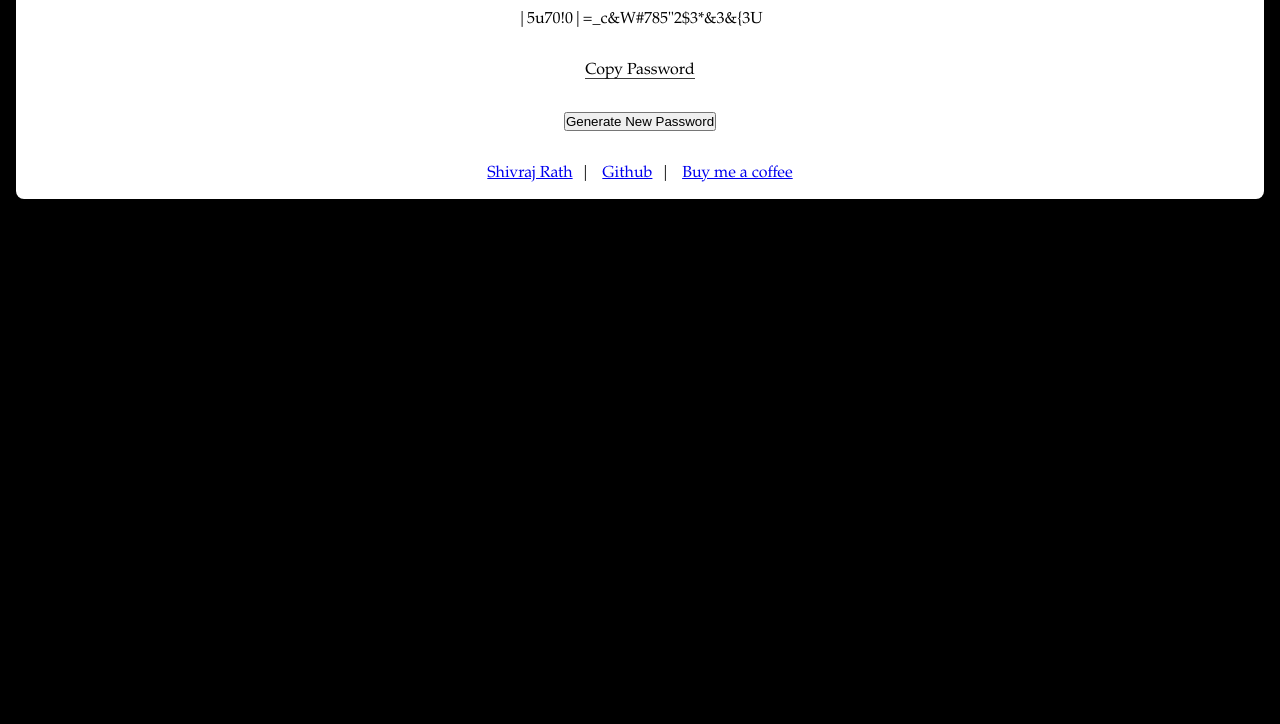
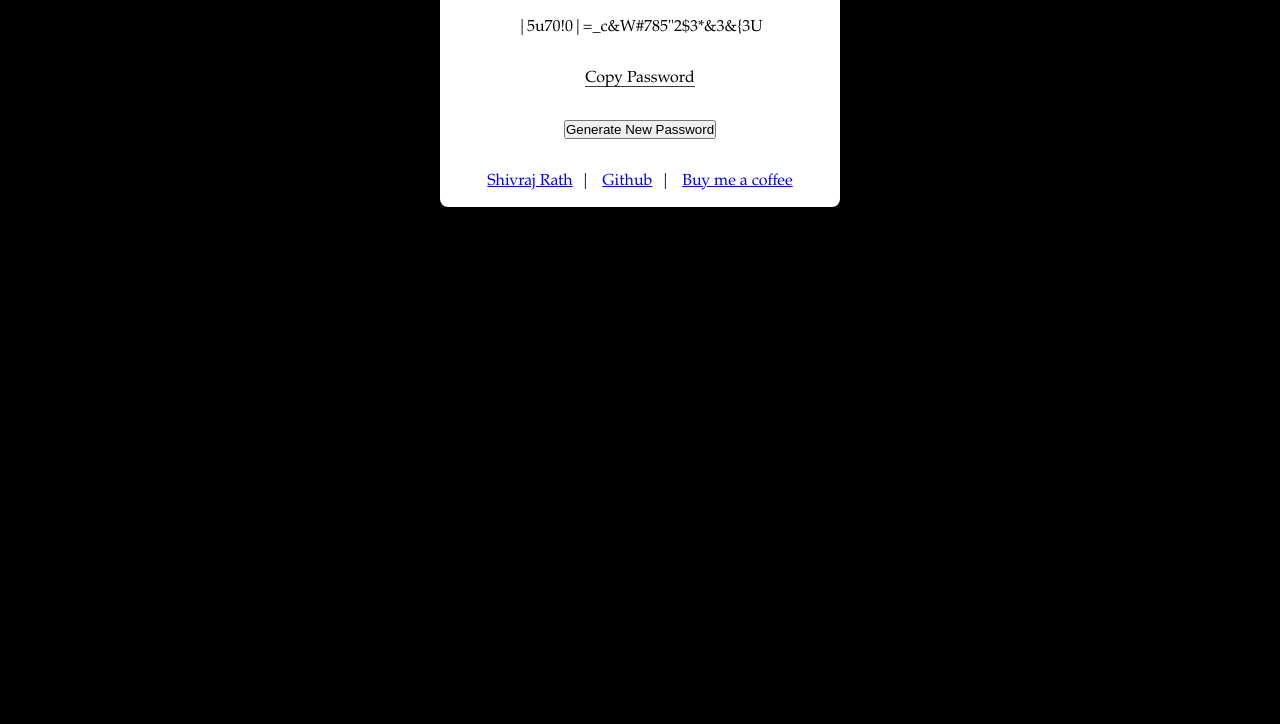
Before and after one commit to ShivrajRath/passwordGenerator, a plain HTML site: page index.html in a window 1280 px wide. Shown: the part 76-800 px from the top of the page. Drawn offline with Linux system fonts and the light colour scheme.

Commit message:
center aligns the password box

```diff
--- a/index.css
+++ b/index.css
@@ -14,10 +14,11 @@ html {
 
 body {
   background-color: #fff;
-  margin: 1em;
+  margin: 1.5em auto;
   padding: 1em;
   border-radius: 0.5em;
   text-align: center;
+  max-width: 400px;
 }
 
 .password {
```
